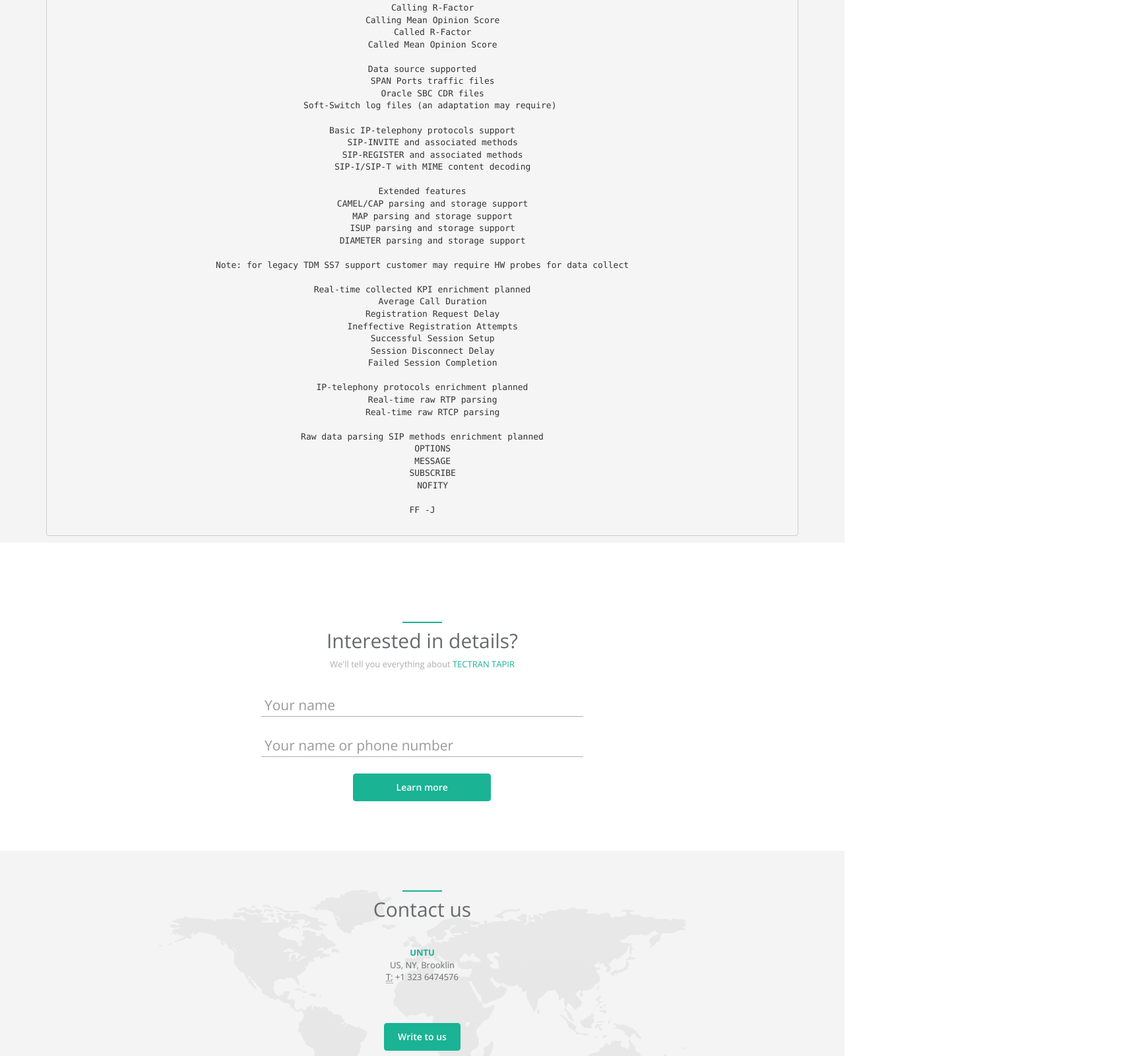
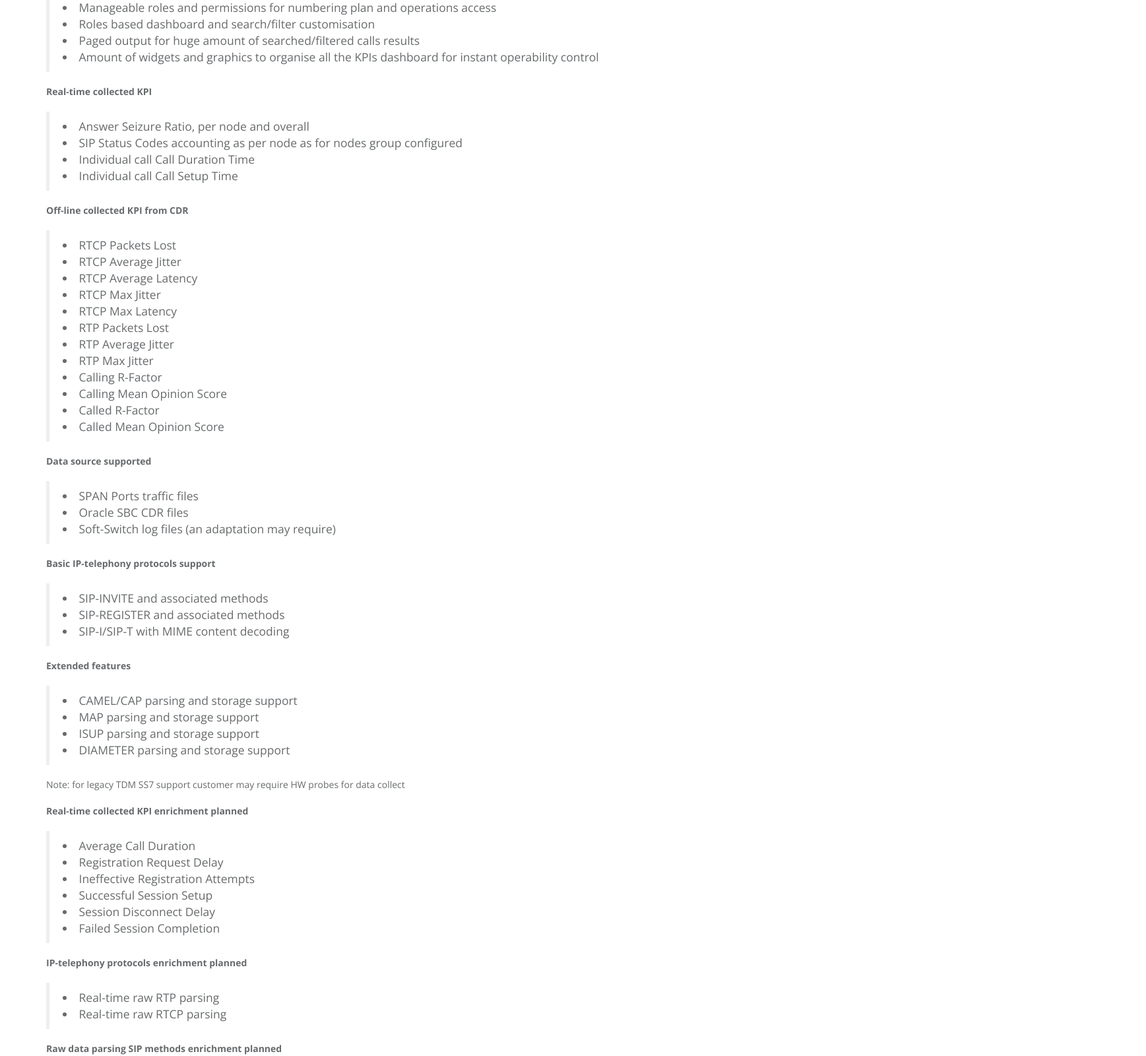
Before and after one commit to untu/tectran-tapir_com, a plain HTML site: page specification.html in a window 1280 px wide. Shown: the part 940-2540 px from the top of the page at 66% size, 1737 px wide, since content can reach past the window. Drawn offline with nearby package versions, Linux system fonts and the light colour scheme.

Commit message:
spec formating
and one more background add

```diff
--- a/specification.html
+++ b/specification.html
@@ -43,7 +43,7 @@
                         <span class="icon-bar"></span>
                         <span class="icon-bar"></span>
                     </button>
-                    <a class="navbar-brand" href="#contact">TRY FOR FREE</a>
+                    <a class="navbar-brand" href="/#contact">TRY FOR FREE</a>
                 </div>
                 <div id="navbar" class="navbar-collapse collapse">
                     <ul class="nav navbar-nav navbar-right">
@@ -59,143 +59,128 @@
         </nav>
 </div>
 
-
-    <section  id="features" class="gray-section features">
-    <div class="container">
-    <div class="row">
-        <div class="col-lg-12 text-center">
-<pre>
-
-TECTRAN TAPIR Technical Specification
-    TECTRAN is a short word for Technical Transactions Analysis implementation.
-    TAPIR is an unique name of telecom protocols family product.
-    This document describes technology aspects of TECTRAN TAPIR functionality support.
-    Document update and contacts are avaliable on http://tectran-tapir.com
-
-Key functions
-    Raw data spanned data PCAP and CDR parsing/load from multi-source
-    Web access with multi-level permissions with search/filter abilities
-    Ultra-fast call-optimised backend storage
-
-Solution functionals
-    High speed time, called/calling uri search/filtering
-    Line per call search result representation with call details aggregation
-    Dynamic call-flow diagram build for each and any selected call with any number of legs
-    Call-flow diagram export with graphic (PNG), text (TXT) and Wireshark (PCAP) for later analysis and share
-    Real-time Key Performance Indicators calculation and visualisation (graphics, widgets)
-    Calls data and KPI enrichment with data arriving offline
-    Individual time-to-store settings for each of the SIP method to save space and valuable data
-    Nodes naming service for call-flow diagrams visualisation to help engineers to troubleshoot fast
-    Valuable SIP fields and URI color highlighting to help engineers to troubleshoot fast
-
-Web UI functionals
-    Authentication with LDAP/AD support
-    Manageable roles and permissions for numbering plan and operations access
-    Roles based dashboard and search/filter customisation
-    Paged output for huge amount of searched/filtered calls results
-    Amount of widgets and graphics to organise all the KPIs dashboard for instant operability control
+<img src="img/header_one_two.jpg">
 
 
 
-Real-time collected KPI
-    Answer Seizure Ratio, per node and overall
-    SIP Status Codes accounting as per node as for nodes group configured
-    Individual call Call Duration Time
-    Individual call Call Setup Time
+<section class="features">
+    <div class="container">
+        <div class="row">
+            <div class="col-lg-12 ">
 
-Off-line collected KPI from CDR
-    RTCP Packets Lost
-    RTCP Average Jitter
-    RTCP Average Latency
-    RTCP Max Jitter
-    RTCP Max Latency
-    RTP Packets Lost
-    RTP Average Jitter
-    RTP Max Jitter
-    Calling R-Factor
-    Calling Mean Opinion Score
-    Called R-Factor
-    Called Mean Opinion Score
+                <h1>TECTRAN TAPIR Technical Specification</h1>
+        TECTRAN is a short word for Technical Transactions Analysis implementation. </br>
+        TAPIR is an unique name of telecom protocols family product. </br>
+        This document describes technology aspects of TECTRAN TAPIR functionality support.</br>
 
-Data source supported
-    SPAN Ports traffic files
-    Oracle SBC CDR files
-    Soft-Switch log files (an adaptation may require)
+         </br></br>
+<dl>
+    <dt>Key functions</dt></br>
+    <dd><blockquote>
+        <li>Raw data spanned data PCAP and CDR parsing/load from multi-source</br>
+        <li>Web access with multi-level permissions with search/filter abilities</br>
+        <li>Ultra-fast call-optimised backend storage</br>
+    </blockquote></dd>
 
-Basic IP-telephony protocols support
-    SIP-INVITE and associated methods
-    SIP-REGISTER and associated methods
-    SIP-I/SIP-T with MIME content decoding
+    <dt>Solution functionals</dt></br>
+    <dd><blockquote>
 
-Extended features
-    CAMEL/CAP parsing and storage support
-    MAP parsing and storage support
-    ISUP parsing and storage support
-    DIAMETER parsing and storage support
+        <li>High speed time, called/calling uri search/filtering</br>
+        <li>Line per call search result representation with call details aggregation</br>
+        <li>Dynamic call-flow diagram build for each and any selected call with any number of legs</br>
+        <li>Call-flow diagram export with graphic (PNG), text (TXT) and Wireshark (PCAP) for later analysis and share</br>
+        <li>Real-time Key Performance Indicators calculation and visualisation (graphics, widgets)</br>
+        <li>Calls data and KPI enrichment with data arriving offline</br>
+        <li>Individual time-to-store settings for each of the SIP method to save space and valuable data</br>
+        <li>Nodes naming service for call-flow diagrams visualisation to help engineers to troubleshoot fast</br>
+        <li>Valuable SIP fields and URI color highlighting to help engineers to troubleshoot fast</br>
+    </blockquote></dd>
 
-Note: for legacy TDM SS7 support customer may require HW probes for data collect
+    <dt>Web UI functionals</dt></br>
+    <dd><blockquote>
+        <li>Authentication with LDAP/AD support</br>
+        <li>Manageable roles and permissions for numbering plan and operations access </br>
+        <li>Roles based dashboard and search/filter customisation</br>
+        <li>Paged output for huge amount of searched/filtered calls results</br>
+        <li>Amount of widgets and graphics to organise all the KPIs dashboard for instant operability control </br>
+    </blockquote></dd>
 
-Real-time collected KPI enrichment planned
-    Average Call Duration
-    Registration Request Delay
-    Ineffective Registration Attempts
-    Successful Session Setup
-    Session Disconnect Delay
-    Failed Session Completion
+    <dt>Real-time collected KPI</dt></br>
+    <dd><blockquote>
+        <li>Answer Seizure Ratio, per node and overall</br>
+        <li>SIP Status Codes accounting as per node as for nodes group configured</br>
+        <li>Individual call Call Duration Time</br>
+        <li>Individual call Call Setup Time</br>
+    </blockquote></dd>
 
-IP-telephony protocols enrichment planned
-    Real-time raw RTP parsing
-    Real-time raw RTCP parsing
+    <dt>Off-line collected KPI from CDR</dt></br>
+    <dd><blockquote>
+        <li>RTCP Packets Lost</br>
+        <li>RTCP Average Jitter</br>
+        <li>RTCP Average Latency</br>
+        <li>RTCP Max Jitter</br>
+        <li>RTCP Max Latency</br>
+        <li>RTP Packets Lost</br>
+        <li>RTP Average Jitter</br>
+        <li>RTP Max Jitter</br>
+        <li>Calling R-Factor</br>
+        <li>Calling Mean Opinion Score</br>
+        <li>Called R-Factor</br>
+        <li>Called Mean Opinion Score</br>
+    </blockquote></dd>
 
-Raw data parsing SIP methods enrichment planned
-    OPTIONS
-    MESSAGE
-    SUBSCRIBE
-    NOFITY
+    <dt>Data source supported</dt></br>
+    <dd><blockquote>
+        <li>SPAN Ports traffic files</br>
+        <li>Oracle SBC CDR files</br>
+        <li>Soft-Switch log files (an adaptation may require) </br>
+    </blockquote></dd>
 
+    <dt>Basic IP-telephony protocols support</dt></br>
+    <dd><blockquote>
+        <li>SIP-INVITE and associated methods</br>
+        <li>SIP-REGISTER and associated methods</br>
+        <li>SIP-I/SIP-T with MIME content decoding</br>
+    </blockquote></dd>
+
+    <dt>Extended features</dt></br>
+    <dd><blockquote>
+        <li>CAMEL/CAP parsing and storage support</br>
+        <li>MAP parsing and storage support</br>
+        <li>ISUP parsing and storage support</br>
+        <li>DIAMETER parsing and storage support</br>
+    </blockquote>
+    Note: for legacy TDM SS7 support customer may require HW probes for data collect</br>
+    </dd>
+    </br>
+    <dt>Real-time collected KPI enrichment planned</dt></br>
+    <dd><blockquote>
+        <li>Average Call Duration</br>
+        <li>Registration Request Delay</br>
+        <li>Ineffective Registration Attempts</br>
+        <li>Successful Session Setup</br>
+        <li>Session Disconnect Delay</br>
+        <li>Failed Session Completion</br>
+    </blockquote></dd>
+
+    <dt>IP-telephony protocols enrichment planned</dt></br>
+    <dd><blockquote>
+        <li>Real-time raw RTP parsing</br>
+        <li>Real-time raw RTCP parsing</br>
+    </blockquote></dd>
+
+    <dt>Raw data parsing SIP methods enrichment planned</dt></br>
+    <dd><blockquote>
+        <li>OPTIONS</br>
+        <li>MESSAGE</br>
+        <li>SUBSCRIBE</br>
+        <li>NOFITY</br>
+    </blockquote></dd>
+</dl>
 FF -J
 
-</pre>
-        </div>
-        </div>
-    </div>
-</section>
-
-
-<section id="contact" class="container services">
-    <div class="row">
-           <div class="col-lg-12 text-center">
-                <div class="navy-line"></div>
-                <h1>Interested in details?</h1>
-                 <p>We'll tell you everything about <span class="navy">TECTRAN TAPIR</span></p>
 
         </div>
-    </div>
-    <div class="row feedback">
-        <div class="col-md-5 center-block">
-            <form class="form-horizontal feedback-form js-feedback-form flipInX">
-                <div class="form-group floating-label-form-group">
-                    <label>Your Name</label>
-                    <input type="text" name="name" class="form-control" placeholder="Your name">
-                    <span class="help-block">Enter your name</span>
-                </div>
-                <div class="form-group floating-label-form-group">
-                    <label>Your e-mail or phone number</label>
-                    <input type="text" name="contacts" class="form-control" placeholder="Your name or phone number">
-                    <span class="help-block">Enter your email or phone number</span>
-                </div>
-                <div class="form-group submit-btn">
-                    <div class="center-block col-md-6">
-                        <button type="submit" class="col-md-12 btn btn-primary js-send-form-btn">Learn more</button>
-                    </div>
-                </div>
-            </form>
-        </div>
-        <div class="col-md-5 feedback-thx center-block">
-            <h3>
-                <span class="bigicon fa fa-envelope-o"></span>
-                Thank you!
-            </h3>
         </div>
     </div>
 </section>
@@ -203,47 +188,13 @@ FF -J
 
 
 
+
+
 <section class="gray-section contact">
     <div class="container text-center">
-        <div class="row m-b-lg">
-            <div class="col-lg-12 text-center">
-                <div class="navy-line"></div>
-                <h1>Contact us</h1>
-            </div>
-        </div>
-        <div class="row m-b-lg">
-             <div class="col-lg-12 text-center wow zoomIn">
-                <address>
-                    <strong><span class="navy">UNTU</span></strong><br/>
-                    US, NY, Brooklin<br/>
-
-                    <abbr title="Phone">T:</abbr> +1 323 6474576
-                </address>
-            </div>
-            <div class="col-lg-4">
-                <p class="text-color">
-                </p>
-            </div>
-        </div>
-        <div class="row">
-            <div class="col-lg-12 text-center">
-                <a href="mailto:welcome@saymon.info" class="btn btn-primary">Write to us</a>
-                <p class="m-t-sm">
-                    <!-- Or follow us on social platform -->
-                </p>
-                <ul class="list-inline social-icon">
-                    <li><a href="https://twitter.com/SaymonSupport"><i class="fa fa-twitter"></i></a>
-                    </li>
-                    <li><a href="https://www.facebook.com/saymonsupport/"><i class="fa fa-facebook"></i></a>
-                    </li>
-                    <li><a href="https://www.linkedin.com/company/saymon"><i class="fa fa-linkedin"></i></a>
-                    </li>
-                </ul>
-            </div>
-        </div>
         <div class="row">
             <div class="col-lg-8 col-lg-offset-2 text-center m-t-lg m-b-lg">
-                <p><strong>&copy; 2016, 2017, UNTU, Inc.</strong><br/><!--  consectetur adipisicing elit. Aut eaque, laboriosam veritatis, quos non quis ad perspiciatis, totam corporis ea, alias ut unde.</p> -->
+                <p><strong>&copy; 2016, 2017, UNTU, Inc.</strong><br/>
             </div>
         </div>
     </div>
```
Also changed, not shown: img/header_one_two.jpg (added).
